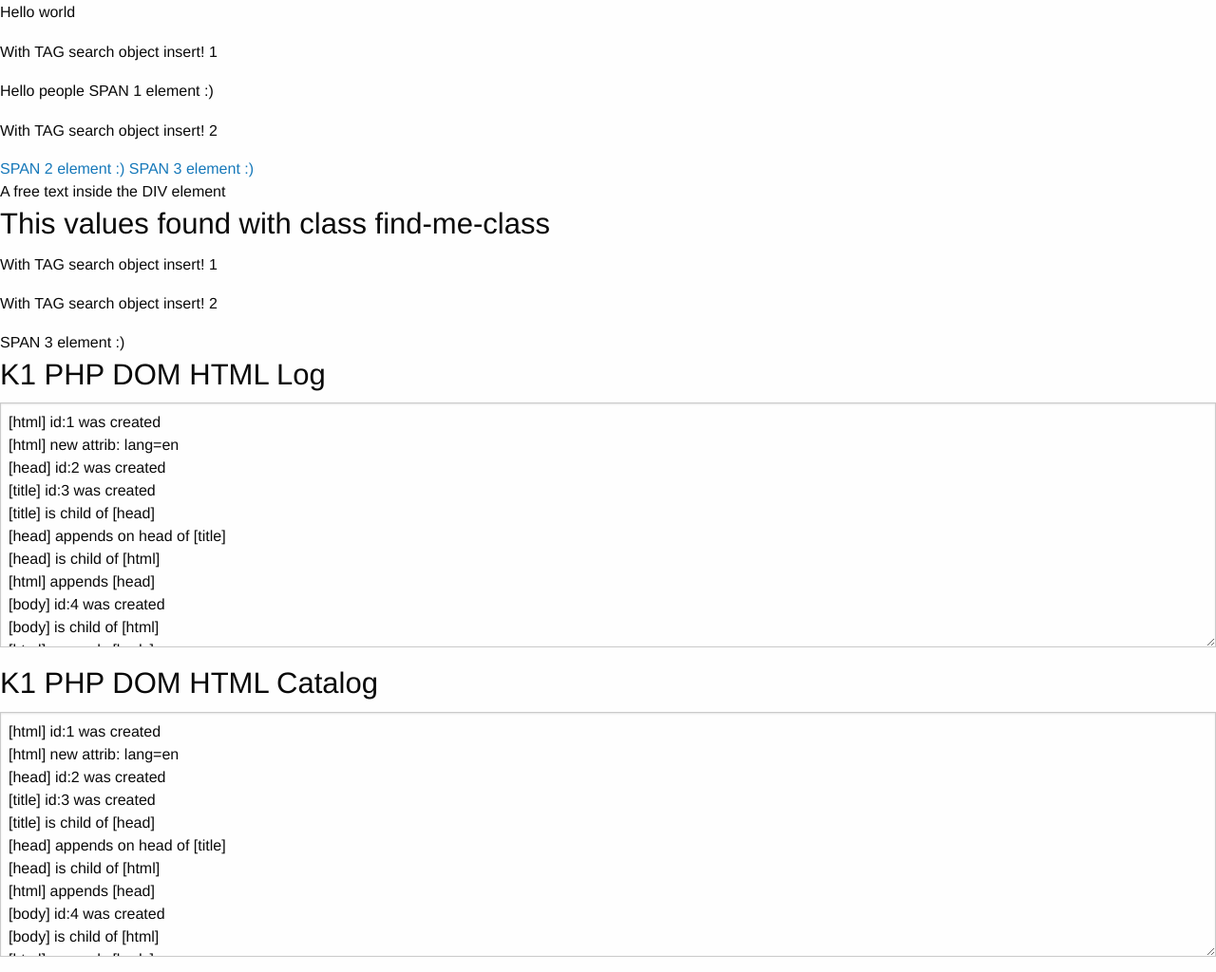
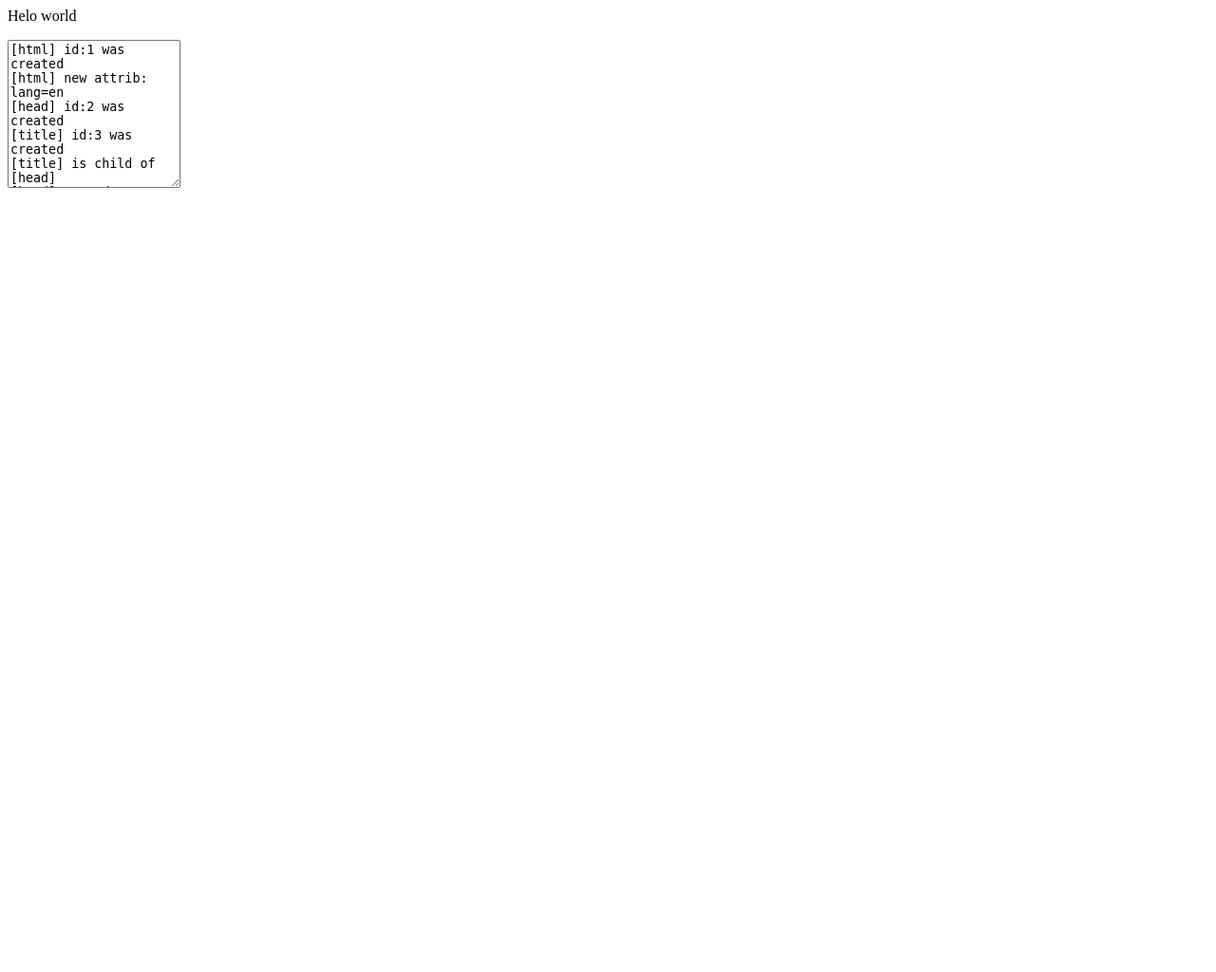
Before and after one commit to klan1/k1.lib-dom, a PHP site: page /test/index.php in a window 1280 px wide. Shown: the whole page at 95% size. After the commit the page ends 198 px from the top, so only its background shows below. Run offline with PHP 8.4, Linux system fonts and the light colour scheme; some libraries are stand-ins or nearby versions.

Commit message:
Improvements

```diff
--- a/src/html/classes-tag.php
+++ b/src/html/classes-tag.php
@@ -236,7 +236,7 @@ class tag {
         }
         $this->has_child = TRUE;
         if (html::get_use_log()) {
-            tag_log::log("[{$this->get_tag_name()}] appends on head of [{$child_object->get_tag_name()}]");
+            tag_log::log("[{$this->get_tag_name()}] appends on head section the tag [{$child_object->get_tag_name()}]");
         }
         return $child_object;
     }
@@ -247,14 +247,7 @@ class tag {
      * @return tag
      */
     public function append_to($html_object) {
-        if (html::get_use_log()) {
-            tag_log::log("[{$html_object->get_tag_name()} will receive {$this->get_tag_name()}]");
-            html::set_use_log(FALSE);
-        }
         $html_object->append_child($this);
-        if (html::get_use_log()) {
-            html::set_use_log(TRUE);
-        }
         return $this;
     }
 
@@ -456,9 +449,6 @@ class tag {
 
         $html_code = "{$new_line}{$tabs}<{$this->tag_name}";
         $html_code .= $this->generate_attributes_code();
-        if ($this->is_selfclosed) {
-//                $html_code .= " /";
-        }
         $html_code .= ">";
 
         $has_childs = FALSE;
@@ -466,7 +456,9 @@ class tag {
             if ($has_childs && !empty($this->value)) {
                 $html_code .= "\n{$tabs}\t";
             }
+            // VALUE first, then child objects
             $html_code .= $this->get_value();
+            // Child objetcs generation
             if (($with_childs) && ($object_childs >= 1)) {
                 $has_childs = TRUE;
                 foreach ($this->childs as $child_object) {
--- a/test/index.php
+++ b/test/index.php
@@ -13,48 +13,13 @@ DOM::start();
 $head = DOM::html()->head();
 $body = DOM::html()->body();
 
-$d1 = $body->append_div("hello-world-class", "hello-world-id");
-$d1->append_p("Hello world");
+$head->set_title("Simple example");
 
-$d2 = $body->append_div();
-$d1->append_p("Hello people")->append_span()->set_value("SPAN 1 element :)");
+$p = new \k1lib\html\p("Helo world", "class-here", "id-here");
+$p->append_to($body);
 
-$body->append_div("another-div")->set_value("A free text inside the DIV element");
-$a = $body->get_element_by_id("hello-world-id")->append_div()->append_a("#null");
-$a->append_span()->set_value("SPAN 2 element :)")->set_id("find-me-1");
-$a->append_span()->set_value("SPAN 3 element :)")->set_id("find-me-2")->set_class("find-me-class");
-$id_element = $body->get_element_by_id("find-me-1");
+$text_area = new \k1lib\html\textarea("log");
+$text_area->set_value(\k1lib\html\tag_log::get_log());
+$text_area->append_to($body);
 
-$tag_elements = $body->get_elements_by_tag("p");
-
-$i = 1;
-foreach ($tag_elements as $tag_element) {
-//    $tag_element->append_p("With TAG search object insert! {$i}");
-    $tag_element->append_p("With TAG search object insert! {$i}")->set_class("find-me-class");
-    $i++;
-}
-
-$class_elements = $body->get_elements_by_class("find-me-class");
-
-$div_classes = $body->append_div();
-$div_classes->append_child((new \k1lib\html\h3("This values found with class find-me-class")));
-foreach ($class_elements as $element) {
-    $div_classes->append_child($element);
-}
-//$d1->decatalog();
-
-
-$head->set_title("HTML TEST");
-$head->link_css("https://cdnjs.cloudflare.com/ajax/libs/foundation/6.2.3/foundation.css");
-$body->append_child_tail(new \k1lib\html\script("https://code.jquery.com/jquery-2.2.0.min.js"));
-$body->append_child_tail(new \k1lib\html\script("https://cdnjs.cloudflare.com/ajax/libs/foundation/6.2.3/foundation.min.js"));
-$body->append_child_tail((new \k1lib\html\script())->set_value("$(document).foundation();"));
-
-$body->append_child((new \k1lib\html\h3("K1 PHP DOM HTML Log")));
-$body->append_child((new \k1lib\html\textarea("log"))->set_value(\k1lib\html\tag_log::get_log()));
-
-$body->append_child((new \k1lib\html\h3("K1 PHP DOM HTML Catalog")));
-$body->append_child((new \k1lib\html\textarea("log"))->set_value(\k1lib\html\tag_log::get_log()));
-
-//print_r(\k1lib\html\tag_catalog::get_catalog());
 echo DOM::generate();
```
Also changed, not shown: test/medium.php (added, +60 -0 lines).
